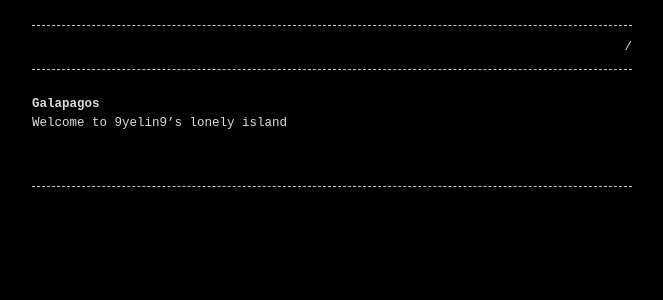
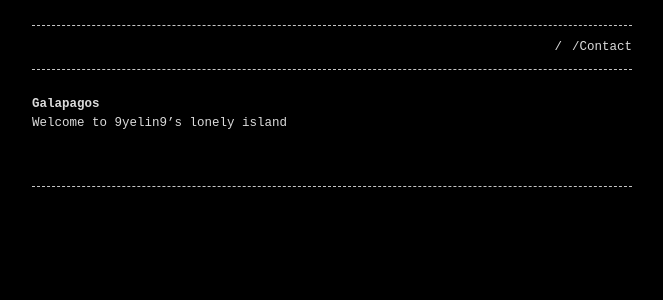
Before and after one commit to 9yelin9/9yelin9.github.io, a Jekyll site: the page built from index.md, in a window 1280 px wide. Shown: the top 300 px of the page, without its empty margins (308-971 px from the left). Built offline with Jekyll 4.4.1, drawn with Linux system fonts in a browser that asks for light colours.

Commit message:
Update _config.yml

```diff
--- a/_config.yml
+++ b/_config.yml
@@ -25,7 +25,7 @@ style: dark
 listen_for_clients_preferred_style: false
 header_pages:
   - index.md
-  - about.md
+  - contact.md
 
 syntax_highlighter_style: colorful
 favicon_path: /assets/images/favicon.ico
```
